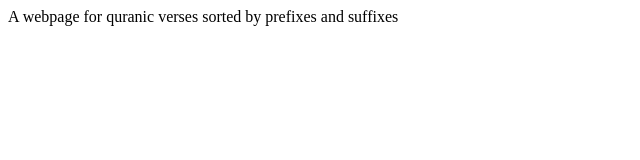
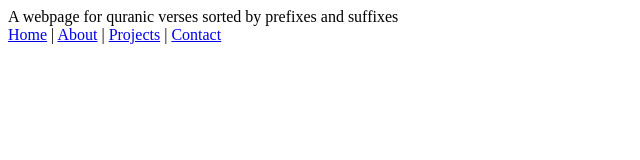
Before and after one commit to htmlcssjs1000/htmlcssjs1000.github.io, a plain HTML site: page index.html in a window 1280 px wide. Shown: the whole page, without its empty margins (0-640 px from the left). Drawn offline with Linux system fonts and the light colour scheme.

Commit message:
Add navigation bar to index.html
Added a navigation bar with links to Home, About, Projects, and Contact pages.

```diff
--- a/index.html
+++ b/index.html
@@ -1 +1,8 @@
 A webpage for quranic verses sorted by prefixes and suffixes
+
+<nav>
+    <a href="prefix.html">Home</a> |
+    <a href="prefixEnglish.html">About</a> |
+    <a href="suffix.html">Projects</a> |
+    <a href="suffixEnglish.html">Contact</a>
+</nav>
```
